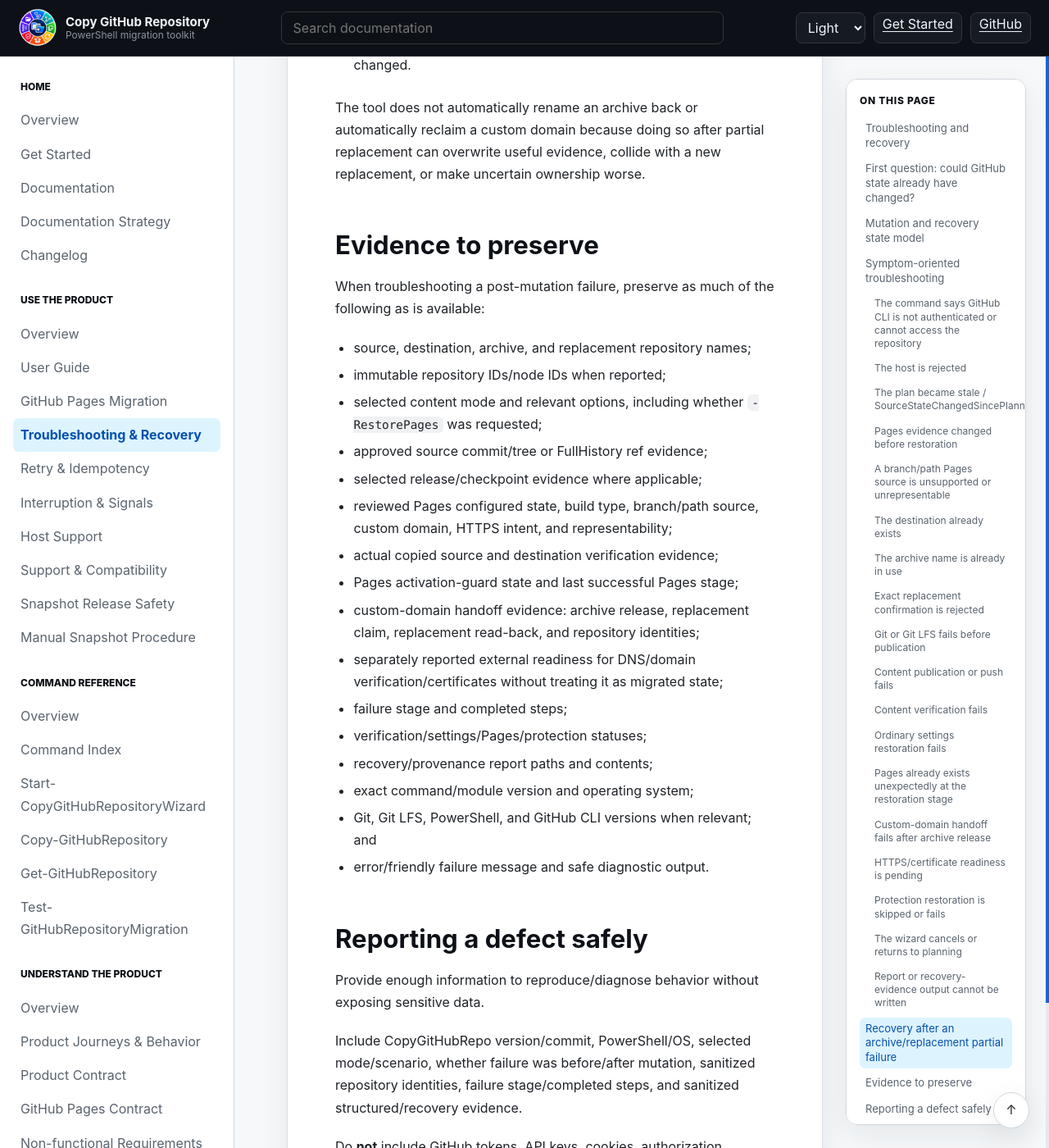
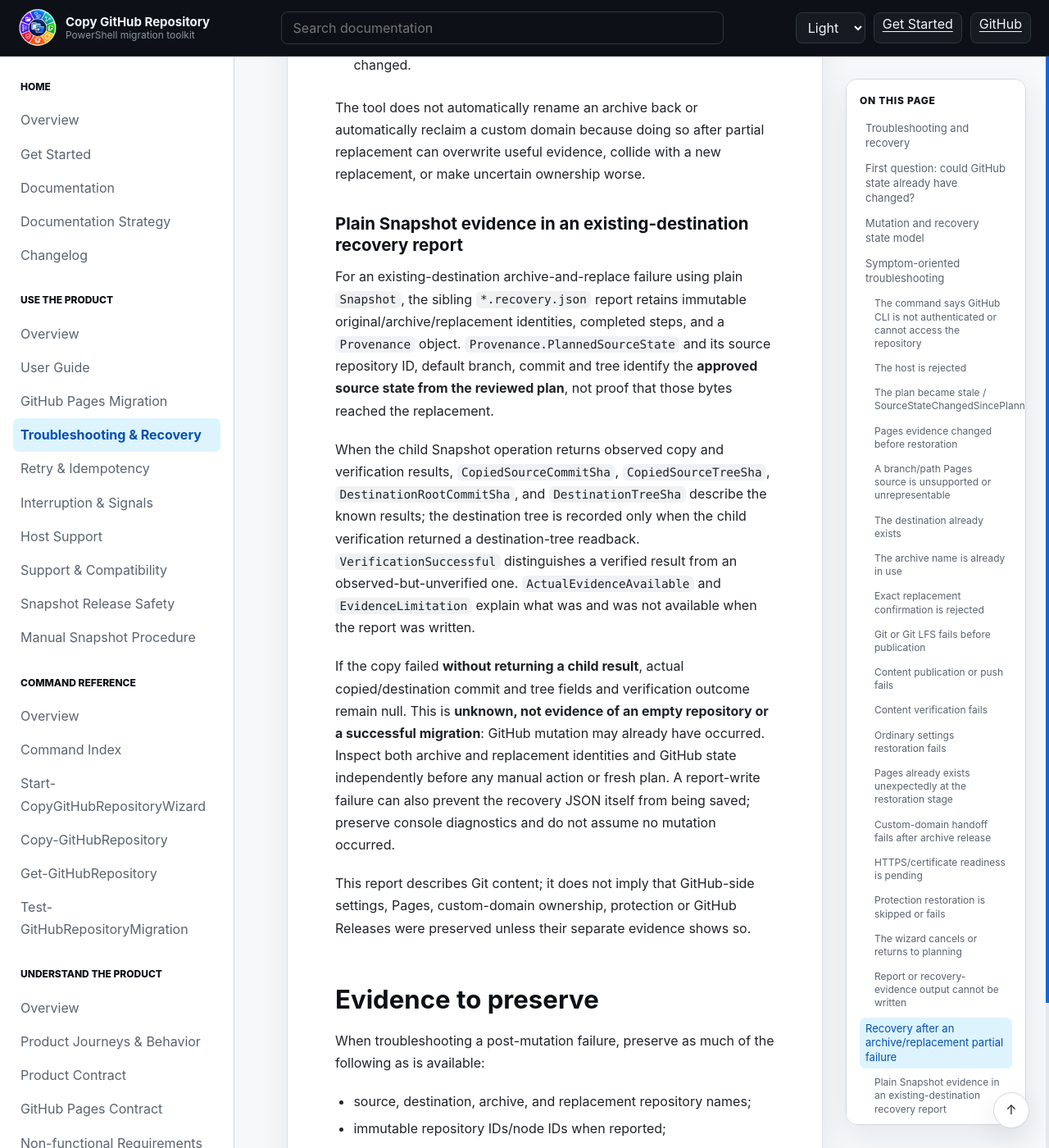
Before and after one commit to infoconex/copy-github-repo, a Jekyll site: the page built from docs/user/troubleshooting-recovery.md, in a window 1280 px wide and 1400 px high, scrolled down 15490 px. Shown: the whole window at 82% size. Built offline with Jekyll 4.4.1, drawn with Linux system fonts in a browser that asks for light colours.

Commit message:
docs: explain approved versus actual Snapshot recovery evidence and unknown state (#175)

```diff
--- a/docs/user/troubleshooting-recovery.md
+++ b/docs/user/troubleshooting-recovery.md
@@ -320,6 +320,16 @@ When an archive exists and a later stage failed:
 
 The tool does not automatically rename an archive back or automatically reclaim a custom domain because doing so after partial replacement can overwrite useful evidence, collide with a new replacement, or make uncertain ownership worse.
 
+### Plain Snapshot evidence in an existing-destination recovery report
+
+For an existing-destination archive-and-replace failure using plain `Snapshot`, the sibling `*.recovery.json` report retains immutable original/archive/replacement identities, completed steps, and a `Provenance` object. `Provenance.PlannedSourceState` and its source repository ID, default branch, commit and tree identify the **approved source state from the reviewed plan**, not proof that those bytes reached the replacement.
+
+When the child Snapshot operation returns observed copy and verification results, `CopiedSourceCommitSha`, `CopiedSourceTreeSha`, `DestinationRootCommitSha`, and `DestinationTreeSha` describe the known results; the destination tree is recorded only when the child verification returned a destination-tree readback. `VerificationSuccessful` distinguishes a verified result from an observed-but-unverified one. `ActualEvidenceAvailable` and `EvidenceLimitation` explain what was and was not available when the report was written.
+
+If the copy failed **without returning a child result**, actual copied/destination commit and tree fields and verification outcome remain null. This is **unknown, not evidence of an empty repository or a successful migration**: GitHub mutation may already have occurred. Inspect both archive and replacement identities and GitHub state independently before any manual action or fresh plan. A report-write failure can also prevent the recovery JSON itself from being saved; preserve console diagnostics and do not assume no mutation occurred.
+
+This report describes Git content; it does not imply that GitHub-side settings, Pages, custom-domain ownership, protection or GitHub Releases were preserved unless their separate evidence shows so.
+
 ## Evidence to preserve
 
 When troubleshooting a post-mutation failure, preserve as much of the following as is available:
```
